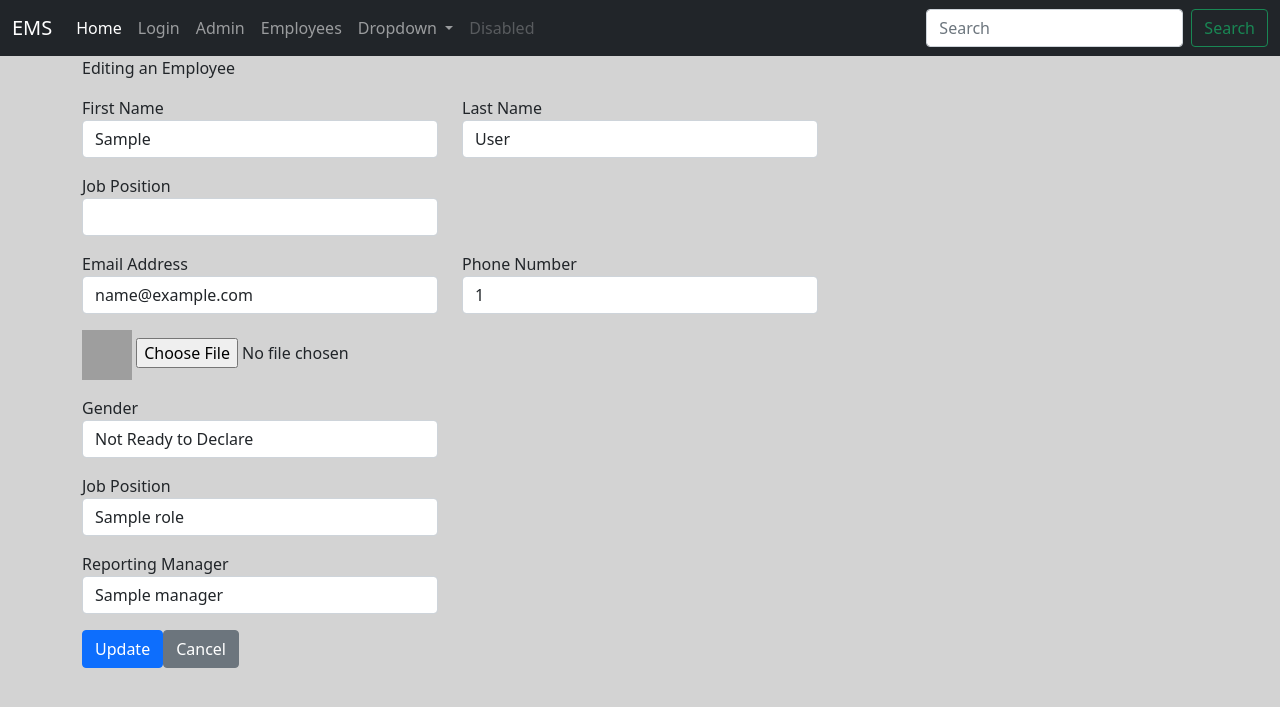
After one commit to aswin-syras/Employee-Management-System, a Flask app: page /editEmployee/1 in a window 1280 px wide. The commit adds this page. Shown: the top 707 px of the page. Run offline with Flask 2, Linux system fonts and the light colour scheme; a database or web service that is not in the repository returns one stand-in record (values such as "Sample title"); some libraries are stand-ins or nearby versions; grey boxes are pictures that could not be loaded.

Commit message:
[Edit Employee]fixed Edit Employees

```diff
--- a/main.py
+++ b/main.py
@@ -5,6 +5,7 @@ from admin import admin
 from employees import employees
 from flask_pymongo import PyMongo
 import database_connection
+import json
 
 app = Flask(__name__)
 
@@ -18,8 +19,11 @@ mongo = PyMongo(app)
 
 fetch_database_connection = database_connection.database_connection()
 
-# connection_string = "mongodb+srv://Username:Password@cluster0.j1u4m.mongodb.net/EmployeeManagementSystem?retryWrites=true&w=majority"
-# my_client = pymongo.MongoClient(connection_string)
+#### Fetch only certain table
+all_roles = database_connection.connect_role_table_name()
+all_managers = database_connection.connect_manager_table_name()
+
+gender_array = [ 'Not Ready to Declare', 'Male', 'Female']
 
 
 @app.route("/<name>")
@@ -85,14 +89,17 @@ def profile(id):
     return f'''
         <h1>id</h1>
         <img src="{url_for('file', filename=employees['profile_image_name'])}">
-'''
+    '''
 
 @app.route("/newEmployee")
 def createNewEmployeeGET():
-    all_roles = database_connection.connect_role_table_name()
-    all_managers = database_connection.connect_manager_table_name()
-    return render_template("shared-component/new_employee.html", display_all_roles = database_connection.role_table(all_roles), display_all_managers = database_connection.manager_table(all_managers), came_from = "admin.adminHome")
-
+    # all_roles = database_connection.connect_role_table_name()
+    # all_managers = database_connection.connect_manager_table_name()
+    return render_template("shared-component/new_employee.html",
+                           display_all_roles = database_connection.role_table(all_roles),
+                           display_all_managers = database_connection.manager_table(all_managers),
+                           came_from = "admin.adminHome",
+                           gender_array = gender_array)
 
 @app.route("/createNewEmployee", methods=['POST'])
 def createNewEmployee():
@@ -110,9 +117,74 @@ def createNewEmployee():
                                    'email_address': request.form.get('emailAddress'),
                                    'user_role_id': int(request.form.get('role_id')),
                                    'user_manager_id': int(request.form.get('manager_id')),
+                                   'gender': request.form.get('gender'),
                                    'profile_image_name': profile_image.filename})
         return 'DONE!'
 
+@app.route("/editEmployee/<int:id>")
+def editEmployee(id):
+    #Fetch only the particular employee whose Id matches in the database
+    find_one = database_connection.fetch_only_one_employee(id)
+
+    return render_template("shared-component/edit_employee.html",
+                            one_employee = find_one,
+                           display_all_roles = database_connection.role_table(all_roles),
+                           display_all_managers = database_connection.manager_table(all_managers),
+                           came_from = "admin.adminHome",
+                           gender_array = gender_array)
+
+@app.route("/editAnEmployee/<int:id>", methods=['POST'])
+def editAnEmployee(id):
+    # print()
+    if "profile_image" in request.files:
+        profile_image = request.files["profile_image"]
+        mongo.save_file(profile_image.filename, profile_image)
+
+        found_one_from_db_before_json = mongo.db.employees.find_one({"_id": id})
+
+        converted_json = json.dumps(found_one_from_db_before_json, sort_keys=True)
+        fetched_value_before_json = {
+            '_id': id,
+            'first_name': request.form.get('fName'),
+            'last_name': request.form.get('lName'),
+            'phone_number': request.form.get('phoneNumber'),
+            'email_address': request.form.get('emailAddress'),
+            'user_role_id': int(request.form.get('role_id')),
+            'user_manager_id': int(request.form.get('manager_id')) if found_one_from_db_before_json["user_manager_id"] else found_one_from_db_before_json["user_manager_id"],
+            'gender': request.form.get('gender'),
+            'profile_image_name': profile_image.filename if profile_image.filename else found_one_from_db_before_json["profile_image_name"]
+        }
+
+        fetched_val_json = json.dumps(fetched_value_before_json, sort_keys=True)
+
+        collect_data_to_append = {}
+        if converted_json == fetched_val_json :
+            print("They are Exactly the same, so don't update the db")
+        else:
+            if ( fetched_value_before_json["first_name"] != found_one_from_db_before_json["first_name"] ):
+                collect_data_to_append["first_name"] = fetched_value_before_json["first_name"]
+            if (fetched_value_before_json["last_name"] != found_one_from_db_before_json["last_name"]):
+                collect_data_to_append["last_name"] = fetched_value_before_json["last_name"]
+            if (fetched_value_before_json["phone_number"] != found_one_from_db_before_json["phone_number"]):
+                collect_data_to_append["phone_number"] = fetched_value_before_json["phone_number"]
+            if (fetched_value_before_json["email_address"] != found_one_from_db_before_json["email_address"]):
+                collect_data_to_append["email_address"] = fetched_value_before_json["email_address"]
+            if (fetched_value_before_json["user_role_id"] != found_one_from_db_before_json["user_role_id"]):
+                collect_data_to_append["user_role_id"] = fetched_value_before_json["user_role_id"]
+            if (fetched_value_before_json["user_manager_id"] != found_one_from_db_before_json["user_manager_id"]):
+                collect_data_to_append["user_manager_id"] = fetched_value_before_json["user_manager_id"]
+            if (fetched_value_before_json["gender"] != found_one_from_db_before_json["gender"]):
+                collect_data_to_append["gender"] = fetched_value_before_json["gender"]
+            if (fetched_value_before_json["profile_image_name"] != found_one_from_db_before_json["profile_image_name"]):
+                collect_data_to_append["profile_image_name"] = fetched_value_before_json["profile_image_name"]
+
+            mongo.db.employees.update_one(
+                        { '_id': id },
+                        { '$set': collect_data_to_append }
+                    )
+
+        #TODO: Need to redirect it to the desired location
+        return render_template("shared-component/index.html")
 
 if __name__ == '__main__':
     #### Provides all the table names ###############
--- /dev/null
+++ b/static/js/index.js
@@ -0,0 +1,7 @@
+var loadFile = function(event) {
+    var output = document.getElementById('output');
+    output.src = URL.createObjectURL(event.target.files[0]);
+    output.onload = function() {
+        URL.revokeObjectURL(output.src) // free memory
+    }
+};
--- a/templates/admin/admin.html
+++ b/templates/admin/admin.html
@@ -8,9 +8,9 @@
                 <div class="col-1">
                     {% if employee.profile_image_name %}
                         <img src="{{url_for('file', filename=employee['profile_image_name'])}}" width="50px" height="50px">
-                    {% elif employee.gender == "female" %}
+                    {% elif employee.gender == "Female" %}
                         <img src="{{ url_for('static', filename='img/female_avatar.jpg') }}" alt="alternate" width="50px" height="50px">
-                    {% elif employee.gender == "male" %}
+                    {% elif employee.gender == "Male" %}
                         <img src="{{ url_for('static', filename='img/male_avatar.jpg') }}" alt="alternate" width="50px" height="50px">
                     {% else %}
                         <img src="{{ url_for('static', filename='img/avatar.jpg') }}" alt="alternate" width="50px" height="50px">
@@ -26,7 +26,7 @@
                     </div>
                 </div>
                 <div class="col-1">
-                    <a href="#" >Edit</a>
+                    <a href="/editEmployee/{{ employee._id }}" >Edit</a>
                 </div>
 
                 <div class="d-flex p-2 col-4">
--- /dev/null
+++ b/templates/shared-component/edit_employee.html
@@ -0,0 +1,113 @@
+{% extends "shared-component/index.html" %}
+{% block title %} Edit Employee {% endblock title %}
+{% block content %}
+    <!--suppress XmlInvalidId, XmlDuplicatedId -->
+    <div>
+        Editing an Employee
+        <form method="POST" action="/editAnEmployee/{{ one_employee._id }}"  enctype="multipart/form-data">
+            <div>
+                <!-- Firstname and lastname info-->
+                <div class="d-flex row pt-3">
+                    <div class="form-group col-4">
+                        <label for="fName" class="" >First Name</label>
+                        <input type="text" name="fName" value="{{ one_employee.first_name }}" class="form-control"/>
+                    </div>
+                    <div class="form-group col-4">
+                        <label for="" class="" >Last Name</label>
+                        <input type="text" name="lName" value="{{ one_employee.last_name }}" class="form-control"/>
+                    </div>
+                </div>
+
+                <!-- Job Position -->
+                <div class="row pt-3">
+                    <div class="form-group col-4">
+                        <label for="" class="" >Job Position</label>
+                        <input type="text" name="jobPosition" class="form-control"/>
+                    </div>
+                </div>
+
+                <!-- Email Address and Phone Number -->
+                <div class="d-flex row pt-3">
+                    <div class="form-group col-4">
+                        <label for="" class="" >Email Address</label>
+                        <input type="email" name="emailAddress" value="{{ one_employee.email_address }}" class="form-control"/>
+                    </div>
+                    <div class="form-group col-4">
+                        <label for="" class="" >Phone Number</label>
+                        <input type="tel" name="phoneNumber" value="{{ one_employee.phone_number }}" class="form-control"/>
+                    </div>
+                </div>
+
+                <!-- Upload Picture -->
+                <div class="custom-file pt-3">
+                    {% if one_employee.profile_image_name %}
+                        <img src="{{url_for('file', filename=one_employee['profile_image_name'])}}" name="profile_image" id="output" width="50px" height="50px">
+                    {% elif one_employee.gender == "Female" %}
+                        <img src="{{ url_for('static', filename='img/female_avatar.jpg') }}" id="output" alt="alternate" width="50px" height="50px">
+                    {% elif one_employee.gender == "Male" %}
+                        <img src="{{ url_for('static', filename='img/male_avatar.jpg') }}" id="output" alt="alternate" width="50px" height="50px">
+                    {% else %}
+                        <img src="{{ url_for('static', filename='img/avatar.jpg') }}" id="output" alt="alternate" width="50px" height="50px">
+                    {% endif %}
+
+                    <input type="file" class="custom-file-input" id="customFile" id="output" name="profile_image" accept="image/*" onchange="loadFile(event)">
+                </div>
+
+
+                <div class="form-group pt-3 row">
+                    <div class="col-4">
+                        <label for="" class="" >Gender</label>
+                        <select class="custom-select form-control" name="gender">
+                            {% for gender in gender_array %}
+                                <option value="{{ gender }}"
+                                        {% if  gender == one_employee.gender %} selected="selected" {% endif %}> {{ gender }}</option>
+                            {% endfor %}
+                        </select>
+                    </div>
+                </div>
+
+                <div class="form-group pt-3 row">
+                    <div class="col-4">
+                        <label for="" class="" >Job Position</label>
+                        <select class="custom-select form-control" name="role_id">
+                            {% for role in display_all_roles %}
+                            <!-- <option selected>Open this select menu</option>-->
+                            <option value="{{ role._id }}"
+                                    {% if  role._id == one_employee.user_role_id %} selected="selected" {% endif %}>
+                                {{ role.role_name }}</option>
+                            {% endfor %}
+                        </select>
+                    </div>
+                </div>
+
+                {% if one_employee.user_manager_id %}
+                    <div class="form-group pt-3 row">
+                        <div class="col-4">
+                            <label for="" class="" >Reporting Manager</label>
+                            <select class="custom-select form-control" name="manager_id">
+                                {% for role in display_all_managers %}
+                                <!-- <option selected>Open this select menu</option>-->
+                                <option value="{{ role._id }}"
+                                        {% if  role._id == one_employee.user_manager_id %} selected="selected" {% endif %}>
+                                        {{ role.manager_name }}</option>
+                                {% endfor %}
+                            </select>
+                        </div>
+                    </div>
+                {% endif %}
+
+                <!-- Buttons -->
+                <div class="d-flex pt-3">
+
+                    <div class="form-group">
+                        <input type="submit" value="Update" class="btn btn-primary"/>
+                    </div>
+                    <div class="form-group">
+                        <a href="{{ url_for( came_from ) }}" class="btn btn-secondary">Cancel</a>
+                    </div>
+                </div>
+            </div>
+        </form>
+    </div>
+
+{% endblock content %}
--- a/templates/shared-component/index.html
+++ b/templates/shared-component/index.html
@@ -6,6 +6,7 @@
         <script src="https://cdn.jsdelivr.net/npm/bootstrap@5.0.0-beta2/dist/js/bootstrap.bundle.min.js" integrity="sha384-b5kHyXgcpbZJO/tY9Ul7kGkf1S0CWuKcCD38l8YkeH8z8QjE0GmW1gYU5S9FOnJ0" crossorigin="anonymous"></script>
         <link rel="stylesheet" type="text/css" href="{{ url_for('static', filename='css/styles.css') }}">
         <title>{% block title %}{% endblock title %}</title>
+        <script src="{{ url_for('static', filename='js/index.js') }}"></script>
     </head>
     <body>
     <!-- Navbar -->
```
Also changed, not shown: database_connection.py (+6 -1 lines), templates/shared-component/new_employee.html (+10 -7 lines).
